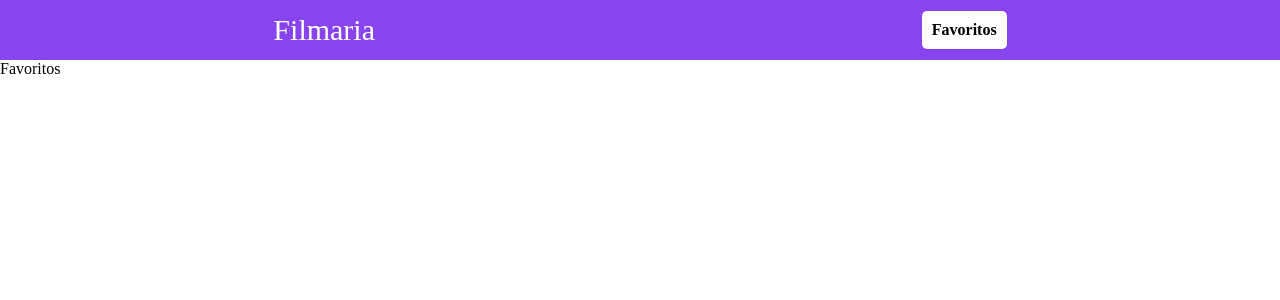
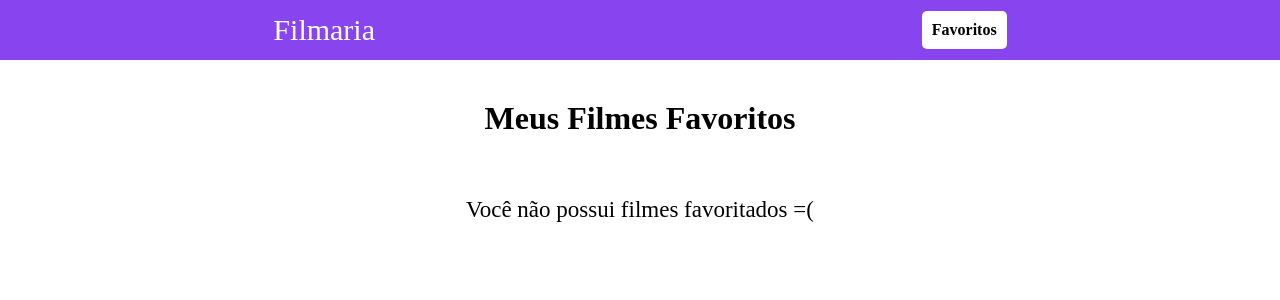
Before and after one commit to inando85/filmaria-reactjs, a React (Create React App) app: page /favoritos in a window 1280 px wide. Shown: the top 300 px of the page. Built offline with nearby package versions, Linux system fonts and the light colour scheme.

Commit message:
Added Favoritos Page

```diff
--- a/src/pages/Favoritos/favoritos.css
+++ b/src/pages/Favoritos/favoritos.css
@@ -0,0 +1,66 @@
+.meus-filmes {
+  width: 90%;
+  display: flex;
+  flex-direction: column;
+  justify-content: center;
+  align-items: center;
+  margin: 2.5rem auto;
+}
+
+h1 {
+  margin-bottom: 60px;
+}
+
+ul {
+  width: 100%;
+}
+
+ul li {
+  list-style: none;
+  width: 100%;
+  display: flex;
+  align-items: center;
+  justify-content: space-between;
+  margin-bottom: 10px;
+  transition: .5s;
+}
+
+ul li:hover {
+  background-color: rgba(0, 0, 0, 0.1);
+  border-radius: 5px;
+}
+
+span {
+  font-size: 1.4375rem;
+}
+
+button {
+  margin-left: 10px;
+  padding: 5px;
+  border: none;
+  background-color: #d62828;
+  color: #fff;
+  font-size: 1rem;
+  font-family: sans-serif;
+  cursor: pointer;
+  transition: all .5s;
+}
+
+button:hover {
+  opacity: 0.8;
+}
+
+ul li div a {
+  text-decoration: none;
+  background-color: #84e;
+  color: #fff;
+  padding: 5px;
+  font-size: 1rem;
+  font-family: sans-serif;
+  cursor: pointer;
+  transition: all .5s;
+}
+
+ul li div a:hover {
+  opacity: 0.8;
+}
--- a/src/pages/Favoritos/index.js
+++ b/src/pages/Favoritos/index.js
@@ -1,9 +1,55 @@
+import { useState, useEffect } from 'react'
+import { Link } from 'react-router-dom'
+
 import './favoritos.css'
 
 const Favoritos = () => {
+
+  const [filmes, setFilmes] = useState([])
+
+  useEffect(() => {
+    const minhaLista = localStorage.getItem('filmes')
+
+    setFilmes(JSON.parse(minhaLista) || [])
+
+
+  }, [])
+
+  function handleDelete (id) {
+    let filtroFilmes = filmes.filter(filme => {
+      return (filme.id !== id)
+    })
+
+    setFilmes(filtroFilmes)
+    localStorage.setItem('filmes', JSON.stringify(filtroFilmes))
+  }
+
   return (
-    <div>
-      Favoritos
+    <div className="meus-filmes">
+      <h1>Meus Filmes Favoritos</h1>
+
+      {
+        filmes.length === 0 &&
+          <span>Você não possui filmes favoritados =(</span>
+      }
+
+      <ul>
+        {
+          filmes.map(filme => {
+            return (
+              <li key={filme.id}>
+                <span>{filme.nome}</span>
+
+                <div>
+                  <Link to={`/filme/${filme.id}`}>Detalhes</Link>
+                  {/* Como a função handleDelete vai passar parametro, devemos usar uma função anonima pra nao executar automaticamente ela mas sim, somente no click */}
+                  <button onClick={ () => handleDelete(filme.id) }>Remover</button>
+                </div>
+              </li>
+            )
+          })
+        }
+      </ul>
     </div>
   )
 }
```
